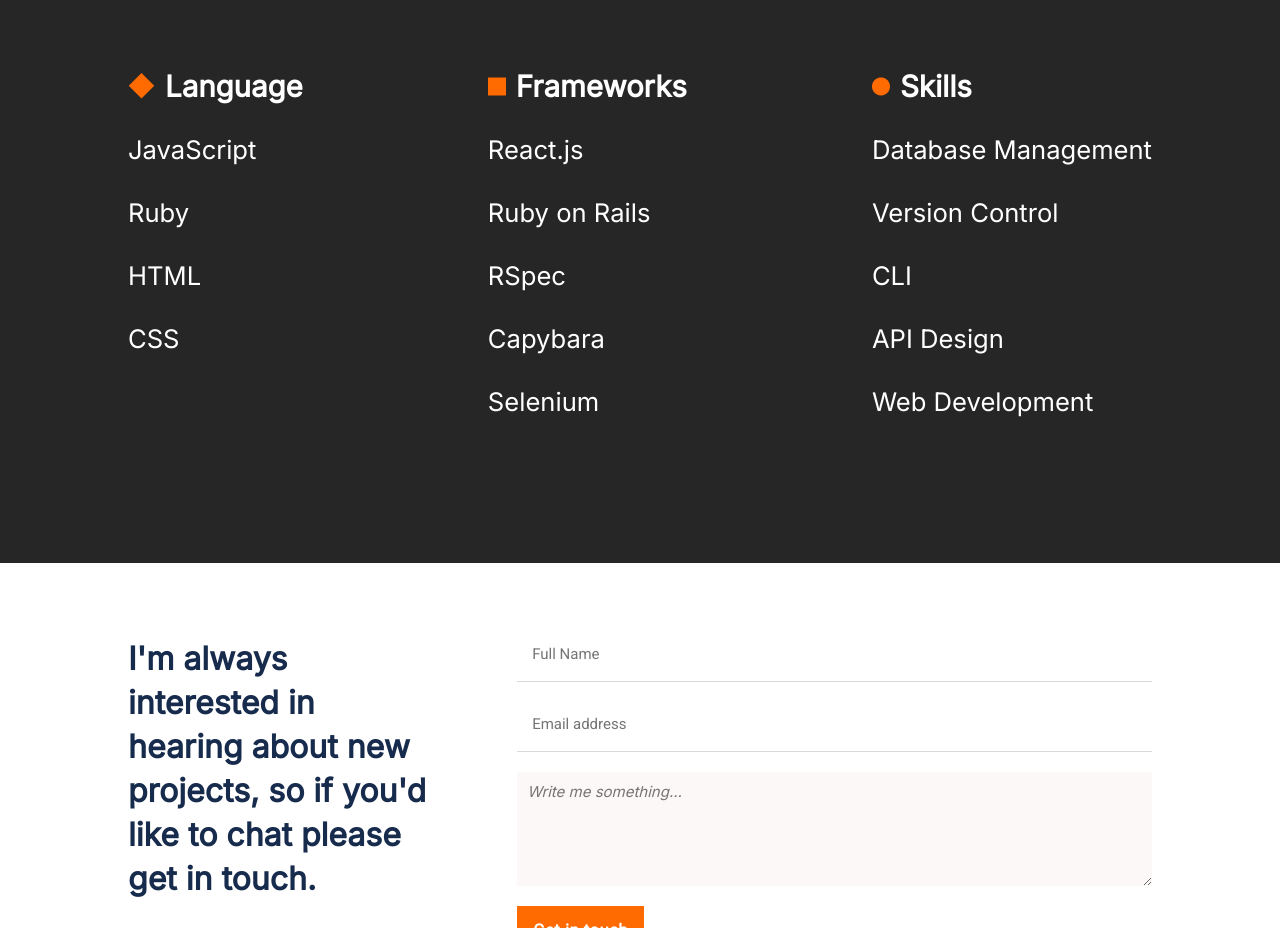
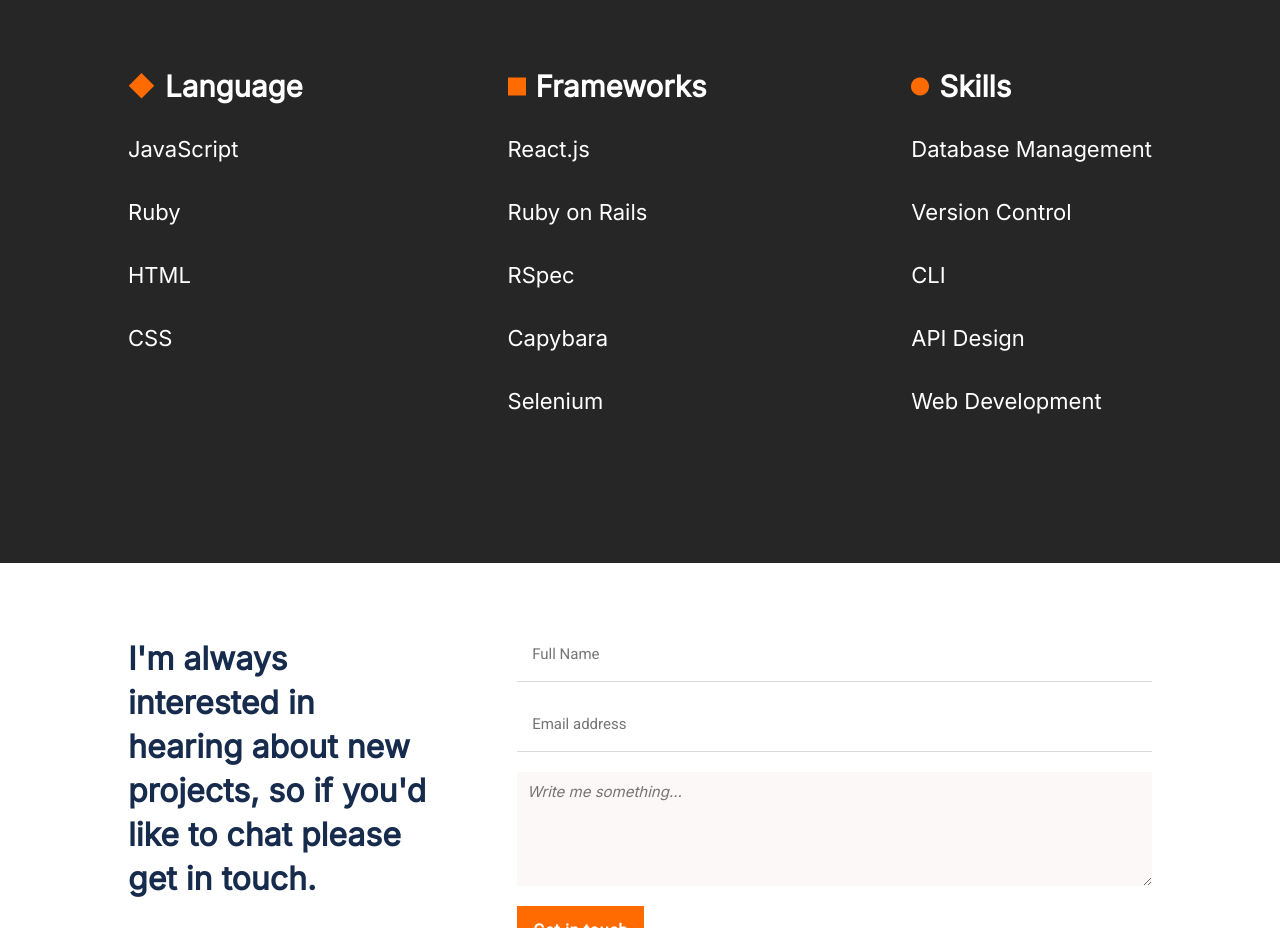
Before and after one commit to mryeminthu/Portfolio, a website: page index.html in a window 1280 px wide. Shown: the part 3300-4228 px from the top of the page. Drawn offline with Linux system fonts and the light colour scheme.

Commit message:
Modify CSS to Language section font size

```diff
--- a/styles.css
+++ b/styles.css
@@ -282,7 +282,7 @@ nav {
 
 .language-lists {
   padding: 120px 0 70px 0;
-  margin: 0;
+  margin: auto;
   width: 327px;
 }
 
@@ -864,7 +864,8 @@ footer {
 
   .language {
     font-family: 'Inter', sans-serif;
-    font-size: 2vw;
+    font-size: 22px;
+    font-weight: 400;
     line-height: 43px;
     text-align: left;
     color: #fff;
```
